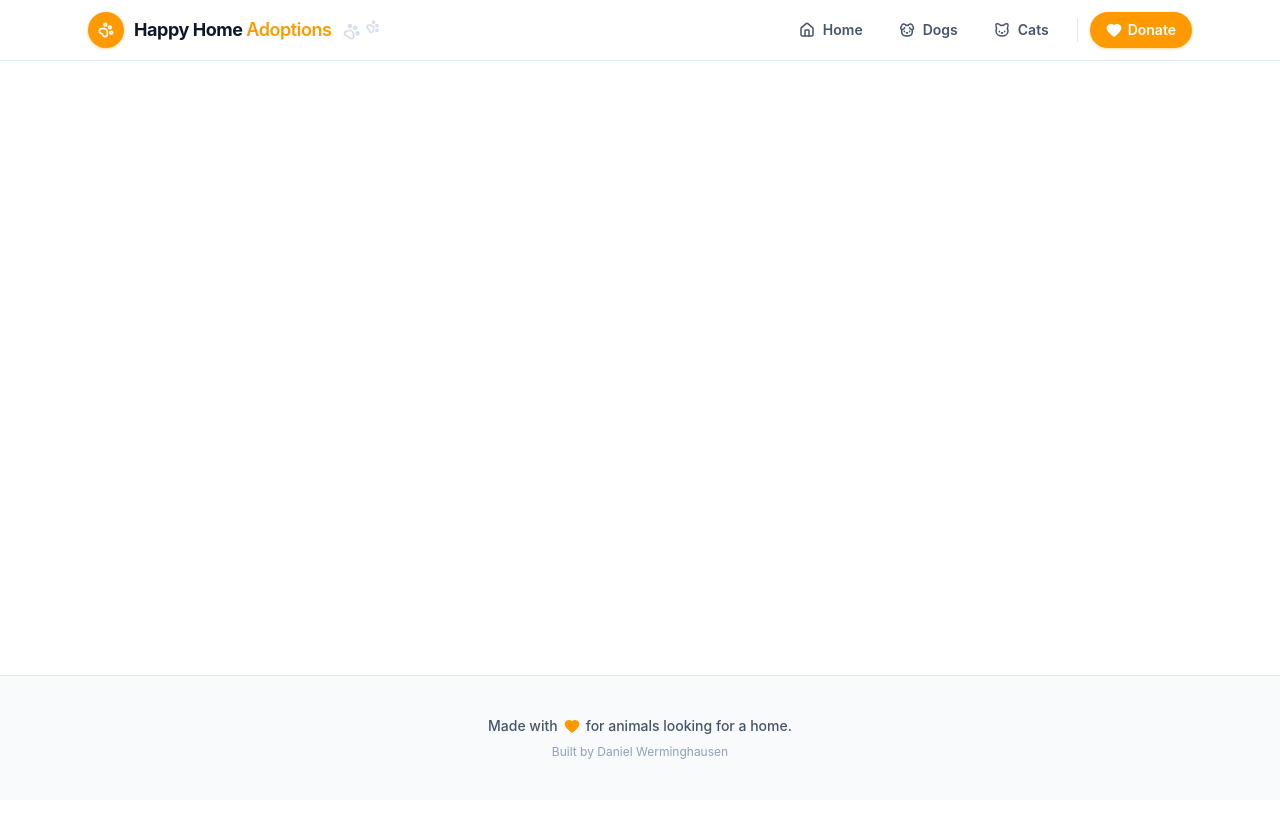
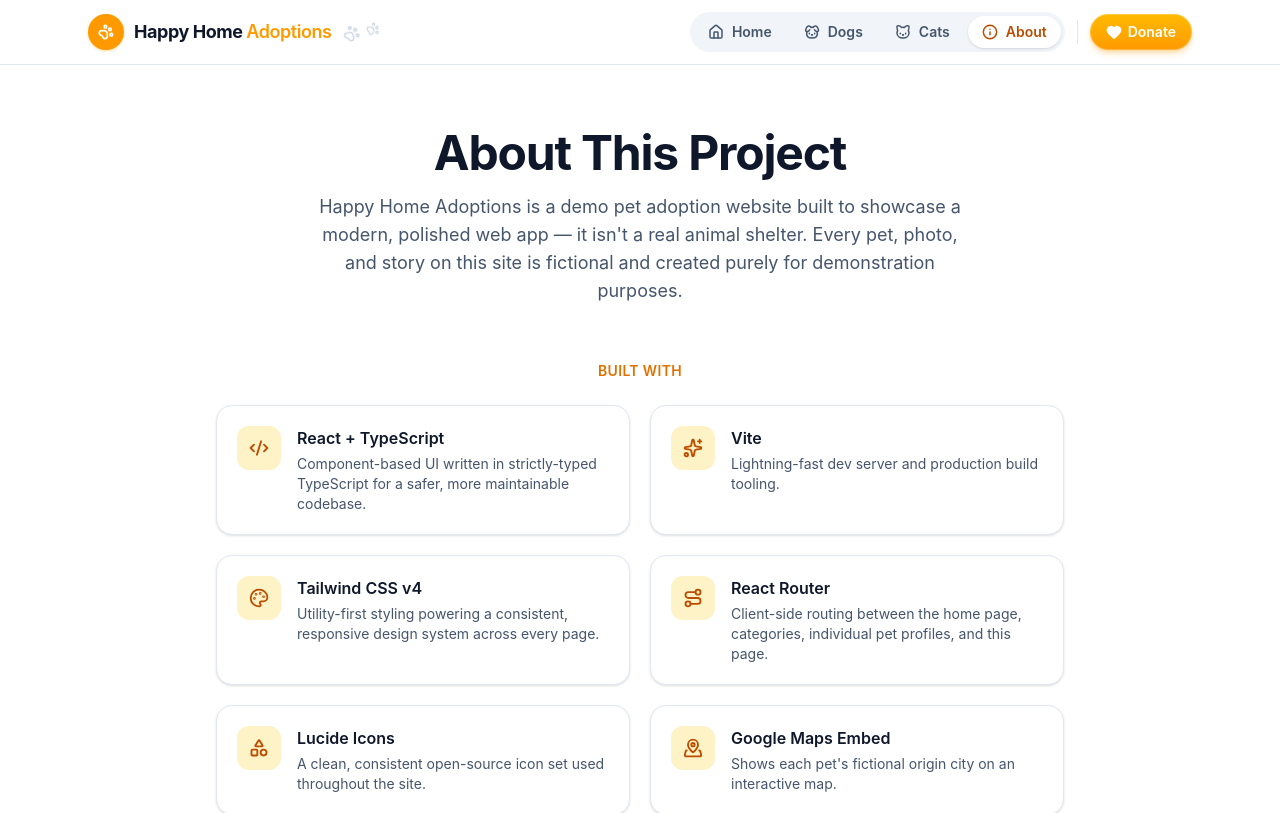
Before and after one commit to dani888/happy_home_adoption, a React (Vite) app: page /about in a window 1280 px wide. Shown: the top 813 px of the page. Built offline with nearby package versions, Linux system fonts and the light colour scheme.

Commit message:
wip:2 updates to the site

```diff
--- a/src/App.tsx
+++ b/src/App.tsx
@@ -4,6 +4,7 @@
 import DogsPage from "./pages/DogsPage";
 import CatsPage from "./pages/CatsPage";
 import PetDetailPage from "./pages/PetDetailPage";
+import AboutPage from "./pages/AboutPage";
 
 function App() {
   return (
@@ -13,6 +14,7 @@
         <Route path="/dogs" element={<DogsPage />} />
         <Route path="/cats" element={<CatsPage />} />
         <Route path="/pet/:id" element={<PetDetailPage />} />
+        <Route path="/about" element={<AboutPage />} />
       </Routes>
     </Layout>
   );
--- a/src/components/Navbar.tsx
+++ b/src/components/Navbar.tsx
@@ -1,30 +1,31 @@
 import { useEffect, useState } from "react";
 import { NavLink, useLocation } from "react-router-dom";
-import { Cat, Dog, Heart, Home, Menu, PawPrint, X } from "lucide-react";
+import { Cat, Dog, Heart, Home, Info, Menu, PawPrint, X } from "lucide-react";
 import CatPawTrail from "./CatPawTrail";
 
 const navItems = [
   { to: "/", label: "Home", end: true, icon: Home },
   { to: "/dogs", label: "Dogs", end: false, icon: Dog },
   { to: "/cats", label: "Cats", end: false, icon: Cat },
+  { to: "/about", label: "About", end: false, icon: Info },
 ];
 
 const linkClasses = ({ isActive }: { isActive: boolean }) =>
-  `flex items-center gap-2 rounded-full px-4 py-2 text-sm font-semibold outline-none transition-colors focus-visible:ring-2 focus-visible:ring-amber-400 ${
+  `flex items-center gap-2 rounded-full px-3.5 py-1.5 text-sm font-semibold outline-none transition-all duration-200 focus-visible:ring-2 focus-visible:ring-amber-400 ${
     isActive
-      ? "bg-amber-100 text-amber-800"
-      : "text-slate-600 hover:bg-slate-100 hover:text-slate-900"
+      ? "bg-white text-amber-700 shadow-sm"
+      : "text-slate-600 hover:text-slate-900"
   }`;
 
 const mobileLinkClasses = ({ isActive }: { isActive: boolean }) =>
-  `flex items-center gap-3 rounded-xl px-4 py-3 text-base font-semibold outline-none transition-colors focus-visible:ring-2 focus-visible:ring-amber-400 ${
+  `flex items-center gap-3 rounded-r-lg border-l-4 px-3.5 py-3 text-base font-semibold outline-none transition-colors focus-visible:ring-2 focus-visible:ring-amber-400 ${
     isActive
-      ? "bg-amber-100 text-amber-800"
-      : "text-slate-700 hover:bg-slate-100 hover:text-slate-900"
+      ? "border-amber-500 bg-amber-50 text-amber-800"
+      : "border-transparent text-slate-700 hover:bg-slate-50 hover:text-slate-900"
   }`;
 
 const donateClasses =
-  "inline-flex items-center gap-1.5 rounded-full bg-amber-500 px-4 py-2 text-sm font-semibold text-white shadow-sm shadow-amber-500/30 outline-none transition-all duration-200 hover:-translate-y-0.5 hover:bg-amber-600 hover:shadow-md hover:shadow-amber-500/40 focus-visible:ring-2 focus-visible:ring-amber-400 focus-visible:ring-offset-2 active:translate-y-0";
+  "inline-flex items-center gap-1.5 rounded-full bg-gradient-to-b from-amber-400 to-amber-500 px-4 py-2 text-sm font-semibold text-white shadow-md shadow-amber-500/30 ring-1 ring-inset ring-white/25 outline-none transition-all duration-200 hover:-translate-y-0.5 hover:to-amber-600 hover:shadow-lg hover:shadow-amber-500/40 focus-visible:ring-2 focus-visible:ring-amber-400 focus-visible:ring-offset-2 active:translate-y-0 active:shadow-sm";
 
 export default function Navbar() {
   const [isMenuOpen, setIsMenuOpen] = useState(false);
@@ -46,11 +47,11 @@
               Happy Home <span className="font-semibold text-amber-500">Adoptions</span>
             </span>
           </NavLink>
-          <CatPawTrail />
+          <CatPawTrail className="hidden items-center lg:flex" />
         </div>
 
-        <div className="hidden items-center gap-3 sm:flex">
-          <nav className="flex items-center gap-1">
+        <div className="hidden items-center gap-3 lg:flex">
+          <nav className="flex items-center gap-1 rounded-full bg-slate-100 p-1">
             {navItems.map(({ to, label, end, icon: Icon }) => (
               <NavLink key={to} to={to} end={end} className={linkClasses}>
                 <Icon className="h-4 w-4" strokeWidth={2.25} />
@@ -68,7 +69,7 @@
         <button
           type="button"
           onClick={() => setIsMenuOpen((open) => !open)}
-          className="flex h-10 w-10 items-center justify-center rounded-full text-slate-600 transition-colors hover:bg-slate-100 sm:hidden"
+          className="flex h-10 w-10 items-center justify-center rounded-full text-slate-600 transition-colors hover:bg-slate-100 lg:hidden"
           aria-label={isMenuOpen ? "Close menu" : "Open menu"}
           aria-expanded={isMenuOpen}
         >
@@ -81,7 +82,7 @@
       </div>
 
       <div
-        className={`overflow-hidden transition-[max-height,opacity] duration-300 ease-in-out sm:hidden ${
+        className={`overflow-hidden transition-[max-height,opacity] duration-300 ease-in-out lg:hidden ${
           isMenuOpen ? "max-h-96 opacity-100" : "max-h-0 opacity-0"
         }`}
       >
@@ -94,7 +95,7 @@
           ))}
           <button
             type="button"
-            className="mt-2 flex items-center justify-center gap-2 rounded-xl bg-amber-500 px-4 py-3 text-base font-semibold text-white shadow-sm shadow-amber-500/30 outline-none transition-colors hover:bg-amber-600 focus-visible:ring-2 focus-visible:ring-amber-400"
+            className="mt-2 flex items-center justify-center gap-2 rounded-full bg-gradient-to-b from-amber-400 to-amber-500 px-4 py-3 text-base font-semibold text-white shadow-md shadow-amber-500/30 ring-1 ring-inset ring-white/25 outline-none transition-all duration-200 hover:to-amber-600 hover:shadow-lg focus-visible:ring-2 focus-visible:ring-amber-400 active:shadow-sm"
           >
             <Heart className="h-5 w-5" strokeWidth={2.25} fill="currentColor" />
             Donate
--- a/src/components/PetImageCarousel.tsx
+++ b/src/components/PetImageCarousel.tsx
@@ -19,7 +19,7 @@
     if (images.length <= 1 || isPaused) return;
     const id = setInterval(() => {
       setIndex((current) => (current + 1) % images.length);
-    }, 3000);
+    }, 6000);
     return () => clearInterval(id);
   }, [images.length, isPaused, index]);
 
--- /dev/null
+++ b/src/pages/AboutPage.tsx
@@ -0,0 +1,77 @@
+import { Code2, MapPinned, Palette, Route, Shapes, Sparkles } from "lucide-react";
+
+const stack = [
+  {
+    icon: Code2,
+    name: "React + TypeScript",
+    description:
+      "Component-based UI written in strictly-typed TypeScript for a safer, more maintainable codebase.",
+  },
+  {
+    icon: Sparkles,
+    name: "Vite",
+    description: "Lightning-fast dev server and production build tooling.",
+  },
+  {
+    icon: Palette,
+    name: "Tailwind CSS v4",
+    description:
+      "Utility-first styling powering a consistent, responsive design system across every page.",
+  },
+  {
+    icon: Route,
+    name: "React Router",
+    description:
+      "Client-side routing between the home page, categories, individual pet profiles, and this page.",
+  },
+  {
+    icon: Shapes,
+    name: "Lucide Icons",
+    description: "A clean, consistent open-source icon set used throughout the site.",
+  },
+  {
+    icon: MapPinned,
+    name: "Google Maps Embed",
+    description: "Shows each pet's fictional origin city on an interactive map.",
+  },
+];
+
+export default function AboutPage() {
+  return (
+    <div className="mx-auto max-w-4xl px-6 py-16">
+      <div className="text-center">
+        <h1 className="text-4xl font-bold tracking-tight text-slate-900 sm:text-5xl">
+          About This Project
+        </h1>
+        <p className="mx-auto mt-4 max-w-2xl text-lg text-slate-600">
+          Happy Home Adoptions is a demo pet adoption website built to
+          showcase a modern, polished web app — it isn't a real animal
+          shelter. Every pet, photo, and story on this site is fictional and
+          created purely for demonstration purposes.
+        </p>
+      </div>
+
+      <div className="mt-14">
+        <h2 className="text-center text-sm font-semibold uppercase tracking-wide text-amber-600">
+          Built With
+        </h2>
+        <div className="mt-6 grid grid-cols-1 gap-5 sm:grid-cols-2">
+          {stack.map(({ icon: Icon, name, description }) => (
+            <div
+              key={name}
+              className="flex gap-4 rounded-2xl border border-slate-200 bg-white p-5 shadow-sm"
+            >
+              <span className="flex h-11 w-11 shrink-0 items-center justify-center rounded-xl bg-amber-100 text-amber-700">
+                <Icon className="h-5 w-5" strokeWidth={2.25} />
+              </span>
+              <div>
+                <h3 className="font-semibold text-slate-900">{name}</h3>
+                <p className="mt-1 text-sm text-slate-600">{description}</p>
+              </div>
+            </div>
+          ))}
+        </div>
+      </div>
+    </div>
+  );
+}
--- a/src/pages/PetDetailPage.tsx
+++ b/src/pages/PetDetailPage.tsx
@@ -95,7 +95,7 @@
 
           <button
             type="button"
-            className="mt-8 inline-flex w-full items-center justify-center gap-2 rounded-full bg-amber-500 px-6 py-3.5 text-sm font-semibold text-white shadow-sm shadow-amber-500/25 outline-none transition-all duration-200 hover:-translate-y-0.5 hover:bg-amber-600 hover:shadow-lg hover:shadow-amber-500/30 focus-visible:ring-2 focus-visible:ring-amber-400 focus-visible:ring-offset-2 active:translate-y-0 sm:w-auto"
+            className="mt-8 inline-flex w-full items-center justify-center gap-2 rounded-full bg-gradient-to-b from-amber-400 to-amber-500 px-6 py-3.5 text-sm font-semibold text-white shadow-md shadow-amber-500/30 ring-1 ring-inset ring-white/25 outline-none transition-all duration-200 hover:-translate-y-0.5 hover:to-amber-600 hover:shadow-lg hover:shadow-amber-500/40 focus-visible:ring-2 focus-visible:ring-amber-400 focus-visible:ring-offset-2 active:translate-y-0 active:shadow-sm sm:w-auto"
           >
             Start {pet.name}'s Adoption Process
           </button>
```
Also changed, not shown: src/components/CatPawTrail.tsx (+17 -5 lines), src/pages/HomePage.tsx (+7 -5 lines).
